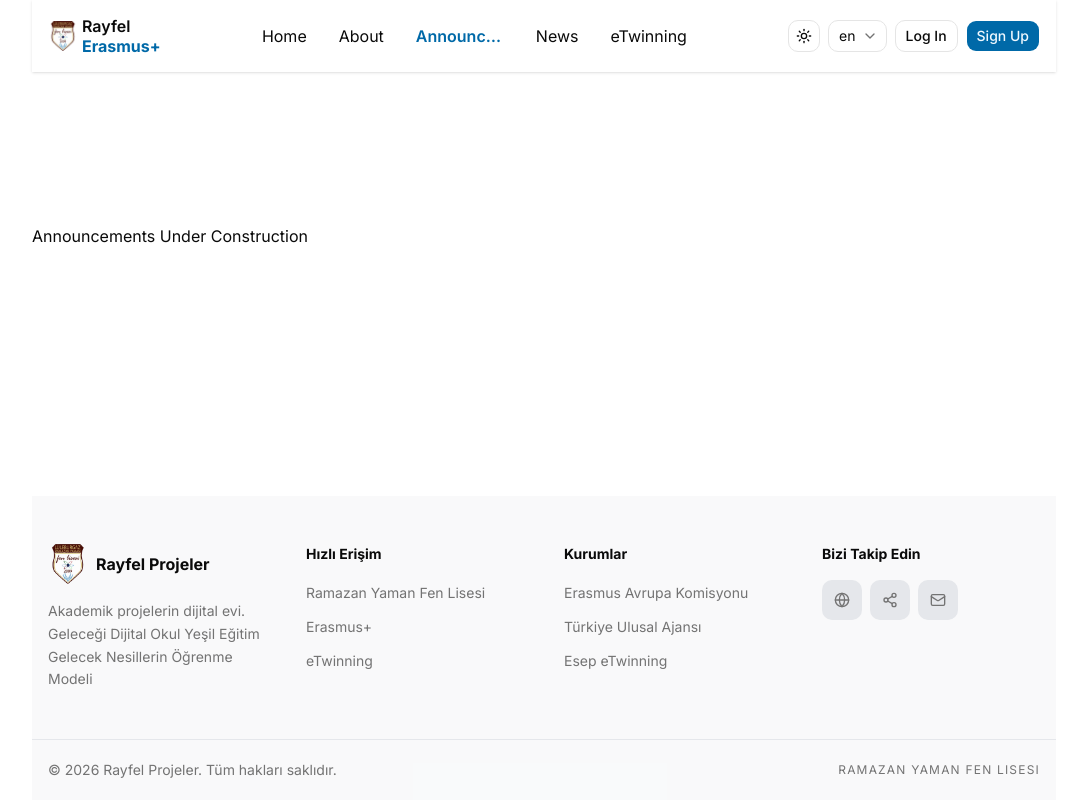
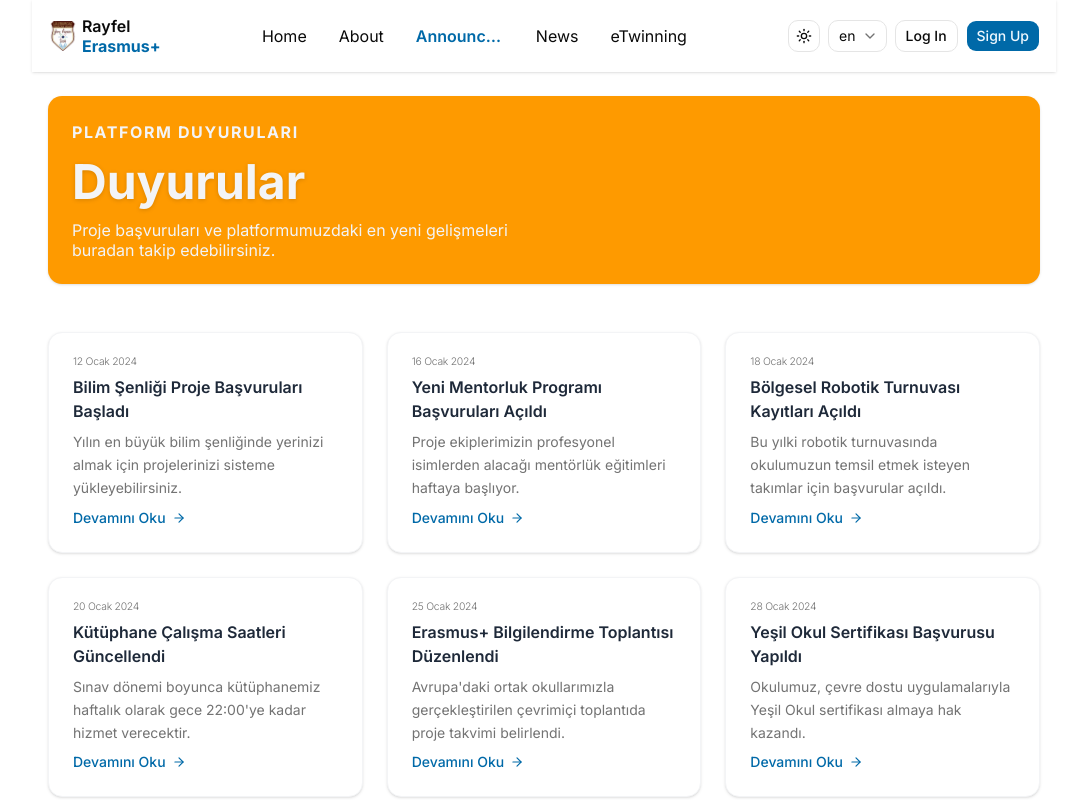
Before and after one commit to tunapotur/rayfel-erasmus-plus, a Next.js app: page /en/announcements in a window 1280 px wide. Shown: the top 800 px of the page, without its empty margins (96-1182 px from the left). Built offline with nearby package versions, Linux system fonts and the light colour scheme.

Commit message:
announcements page

```diff
--- a/components/homepage/SectionTemplate.tsx
+++ b/components/homepage/SectionTemplate.tsx
@@ -3,7 +3,7 @@
 import { ReactNode } from "react";
 import ArrowLink, { ArrowLinkType } from "../ArrowLink";
 import { usePathname } from "@/src/i18n/navigation";
-import SectionWrapper from "../SectionWrapper";
+import SectionWrapper from "./SectionWrapper";
 
 interface SectionProps {
   children: ReactNode;
--- a/src/app/[locale]/announcements/page.tsx
+++ b/src/app/[locale]/announcements/page.tsx
@@ -1,3 +1,173 @@
+import Card from "@/components/Card";
+
+const announcements = [
+  {
+    date: "12 Ocak 2024",
+    title: "Bilim Şenliği Proje Başvuruları Başladı",
+    description:
+      "Yılın en büyük bilim şenliğinde yerinizi almak için projelerinizi sisteme yükleyebilirsiniz.",
+    link: { text: "Devamını Oku", href: "#" },
+  },
+  {
+    date: "16 Ocak 2024",
+    title: "Yeni Mentorluk Programı Başvuruları Açıldı",
+    description:
+      "Proje ekiplerimizin profesyonel isimlerden alacağı mentörlük eğitimleri haftaya başlıyor.",
+    link: { text: "Devamını Oku", href: "#" },
+  },
+  {
+    date: "18 Ocak 2024",
+    title: "Bölgesel Robotik Turnuvası Kayıtları Açıldı",
+    description:
+      "Bu yılki robotik turnuvasında okulumuzun temsil etmek isteyen takımlar için başvurular açıldı.",
+    link: { text: "Devamını Oku", href: "#" },
+  },
+  {
+    date: "20 Ocak 2024",
+    title: "Kütüphane Çalışma Saatleri Güncellendi",
+    description:
+      "Sınav dönemi boyunca kütüphanemiz haftalık olarak gece 22:00'ye kadar hizmet verecektir.",
+    link: { text: "Devamını Oku", href: "#" },
+  },
+  {
+    date: "25 Ocak 2024",
+    title: "Erasmus+ Bilgilendirme Toplantısı Düzenlendi",
+    description:
+      "Avrupa'daki ortak okullarımızla gerçekleştirilen çevrimiçi toplantıda proje takvimi belirlendi.",
+    link: { text: "Devamını Oku", href: "#" },
+  },
+  {
+    date: "28 Ocak 2024",
+    title: "Yeşil Okul Sertifikası Başvurusu Yapıldı",
+    description:
+      "Okulumuz, çevre dostu uygulamalarıyla Yeşil Okul sertifikası almaya hak kazandı.",
+    link: { text: "Devamını Oku", href: "#" },
+  },
+  {
+    date: "02 Şubat 2024",
+    title: "Dijital Beceriler Atölyesi Başlıyor",
+    description:
+      "Öğrencilerimiz için düzenlenen dijital beceriler atölyesine kayıtlar bu hafta başlıyor.",
+    link: { text: "Devamını Oku", href: "#" },
+  },
+  {
+    date: "05 Şubat 2024",
+    title: "Polonya Okul Ziyareti Programı Açıklandı",
+    description:
+      "Erasmus+ kapsamında Polonya'daki ortak okulumuza yapılacak ziyaretin tarihleri belli oldu.",
+    link: { text: "Devamını Oku", href: "#" },
+  },
+  {
+    date: "09 Şubat 2024",
+    title: "Sürdürülebilirlik Paneli Öğrencilerle Buluştu",
+    description:
+      "Sürdürülebilir yaşam üzerine düzenlenen panelde öğrenciler uzmanlarla bir araya geldi.",
+    link: { text: "Devamını Oku", href: "#" },
+  },
+  {
+    date: "14 Şubat 2024",
+    title: "eTwinning Projesi İkinci Aşamaya Geçti",
+    description:
+      "Avrupa okullarıyla yürütülen eTwinning projemiz başarıyla ikinci aşamasına taşındı.",
+    link: { text: "Devamını Oku", href: "#" },
+  },
+  {
+    date: "18 Şubat 2024",
+    title: "Kodlama Kulübü Yeni Üye Alımı Başladı",
+    description:
+      "Okulumuz kodlama kulübü bu dönem yeni üye almaya başladı, başvurular sınırlıdır.",
+    link: { text: "Devamını Oku", href: "#" },
+  },
+  {
+    date: "22 Şubat 2024",
+    title: "Çevre Haftası Etkinlikleri Duyuruldu",
+    description:
+      "Mart ayında düzenlenecek Çevre Haftası etkinlikleri için hazırlıklar tamamlandı.",
+    link: { text: "Devamını Oku", href: "#" },
+  },
+  {
+    date: "26 Şubat 2024",
+    title: "Akıllı Tarım Projesi Sunumu Yapıldı",
+    description:
+      "Öğrencilerimizin geliştirdiği akıllı tarım projesi il genelinde büyük ilgi gördü.",
+    link: { text: "Devamını Oku", href: "#" },
+  },
+  {
+    date: "01 Mart 2024",
+    title: "Portekiz Ortaklık Anlaşması İmzalandı",
+    description:
+      "Erasmus+ çerçevesinde Portekiz'deki bir lise ile ortaklık protokolü imzalandı.",
+    link: { text: "Devamını Oku", href: "#" },
+  },
+  {
+    date: "05 Mart 2024",
+    title: "Geri Dönüşüm Kampanyası Başlatıldı",
+    description:
+      "Okul genelinde başlatılan geri dönüşüm kampanyasında ilk haftada 200 kg atık toplandı.",
+    link: { text: "Devamını Oku", href: "#" },
+  },
+  {
+    date: "10 Mart 2024",
+    title: "Yapay Zeka ve Eğitim Semineri Gerçekleşti",
+    description:
+      "Yapay zekanın eğitimdeki rolünü ele alan seminere 150'den fazla öğrenci katıldı.",
+    link: { text: "Devamını Oku", href: "#" },
+  },
+  {
+    date: "14 Mart 2024",
+    title: "Matematik Olimpiyatı Sonuçları Açıklandı",
+    description:
+      "Bölge matematik olimpiyatında okulumuz üç dalda birincilik ödülü kazandı.",
+    link: { text: "Devamını Oku", href: "#" },
+  },
+  {
+    date: "18 Mart 2024",
+    title: "İtalya Hareketlilik Programı Tamamlandı",
+    description:
+      "İtalya'da gerçekleştirilen Erasmus+ hareketlilik programına 12 öğrenci ve 3 öğretmen katıldı.",
+    link: { text: "Devamını Oku", href: "#" },
+  },
+  {
+    date: "22 Mart 2024",
+    title: "Su Tasarrufu Projesi Ödül Aldı",
+    description:
+      "Öğrencilerimizin geliştirdiği su tasarrufu sistemi ulusal çevre yarışmasında birincilik ödülü kazandı.",
+    link: { text: "Devamını Oku", href: "#" },
+  },
+  {
+    date: "28 Mart 2024",
+    title: "Yıl Sonu Proje Sergisi Tarihi Belli Oldu",
+    description:
+      "Tüm Erasmus+ ve eTwinning projelerinin sergileneceği yıl sonu etkinliğinin tarihi açıklandı.",
+    link: { text: "Devamını Oku", href: "#" },
+  },
+];
+
 export default function AnnouncementsPage() {
-  return <div>Announcements Under Construction</div>;
+  return (
+    <div className="flex flex-col items-center">
+      {/* Page Header */}
+      <div className="px-4 py-6 w-full">
+        <div className="shadow-sm p-6 bg-amber-500 dark:bg-amber-600 rounded-xl">
+          <h2 className="text-bright-header dark:text-gray-200 text-xs sm:text-base font-bold uppercase tracking-widest mb-2">
+            Platform Duyuruları
+          </h2>
+          <h1 className="text-bright-header mb-2 text-3xl md:text-5xl font-bold leading-tight drop-shadow-sm">
+            Duyurular
+          </h1>
+          <p className="text-bright-header leading-tight text-xs md:text-base md:w-[70%] lg:w-[50%]">
+            Proje başvuruları ve platformumuzdaki en yeni gelişmeleri buradan
+            takip edebilirsiniz.
+          </p>
+        </div>
+      </div>
+
+      {/* Cards List */}
+      <div className="w-full grid grid-cols-1 md:grid-cols-3 md:grid-rows-2 gap-6 px-4 py-6">
+        {announcements.map((item) => (
+          <Card key={item.title} card={item} />
+        ))}
+      </div>
+    </div>
+  );
 }
```
Also changed, not shown: components/homepage/SectionWrapper.tsx (renamed from components/SectionWrapper.tsx).
